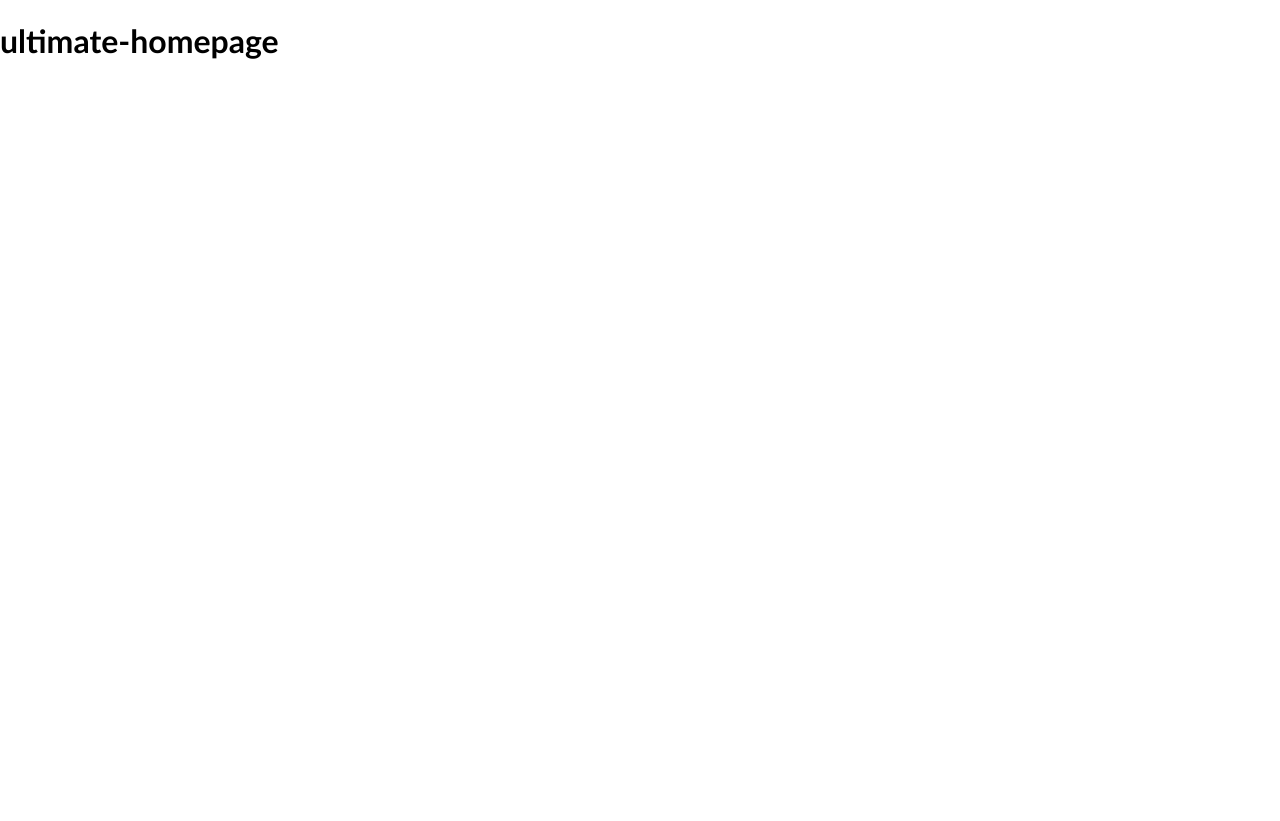
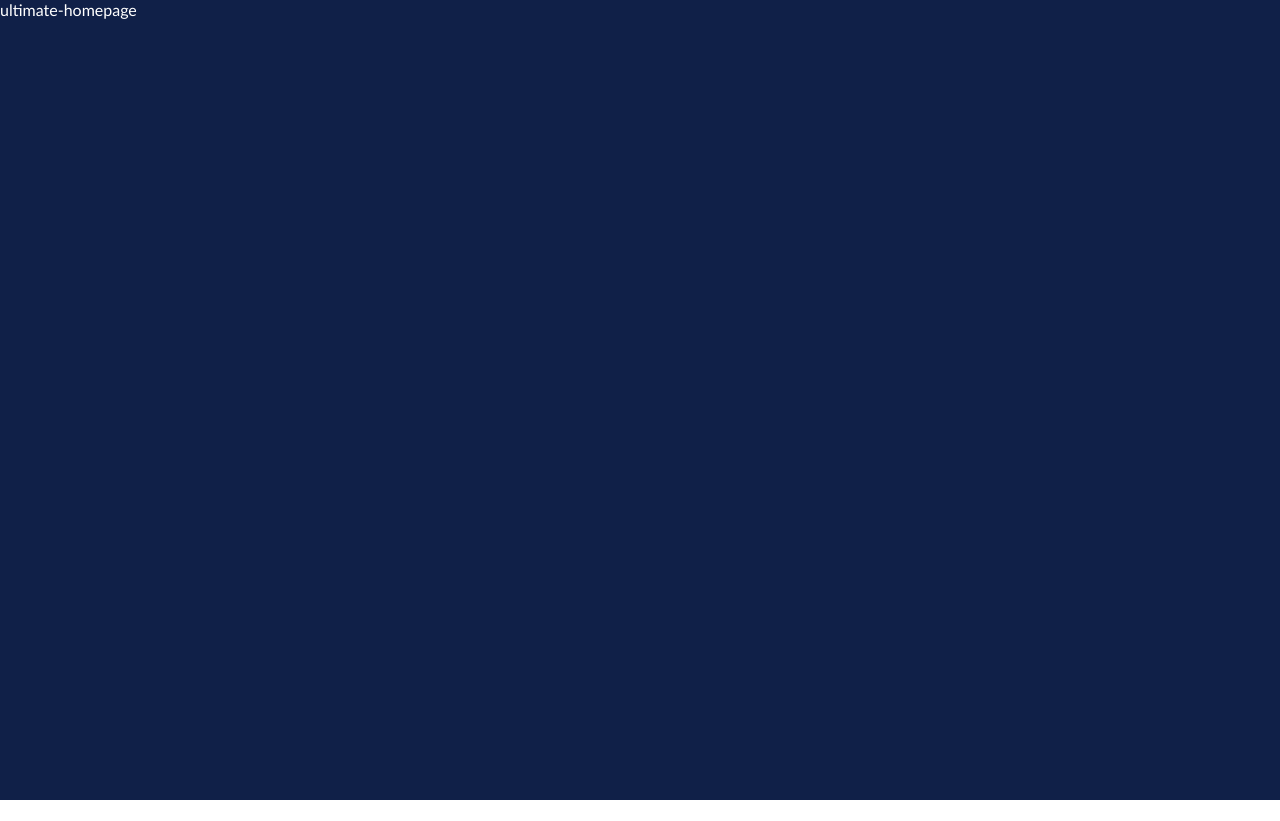
Before and after one commit to j-blackmore/ultimate-homepage, a React app: page / in a window 1280 px wide. After the commit the page ends 800 px from the top, so only its background shows below. Built offline with nearby package versions, Linux system fonts and the light colour scheme.

Commit message:
refactor: App.jsx & its styles

```diff
--- a/src/App.jsx
+++ /dev/null
@@ -1,7 +0,0 @@
-import './styles.scss';
-
-const App = () => {
-  return <h1>ultimate-homepage</h1>;
-};
-
-export default App;
--- /dev/null
+++ b/src/components/App/App.jsx
@@ -0,0 +1,5 @@
+const App = () => {
+  return <div className="ultimate-homepage">ultimate-homepage</div>;
+};
+
+export default App;
--- /dev/null
+++ b/src/components/App/_app.scss
@@ -0,0 +1,9 @@
+@use '../../scss/colors' as *;
+
+.ultimate-homepage {
+  background-color: $primary-color;
+  color: $text-color;
+
+  width: 100%;
+  height: 100%;
+}
--- a/src/index.js
+++ b/src/index.js
@@ -1,4 +1,5 @@
 import {render} from 'react-dom';
-import App from './App';
+import App from './components/App/App';
+import './styles.scss';
 
 render(<App />, document.getElementById('root'));
--- /dev/null
+++ b/src/scss/_colors.scss
@@ -0,0 +1,2 @@
+$primary-color: #102048;
+$text-color: #ffffff;
--- /dev/null
+++ b/src/scss/_components.scss
@@ -0,0 +1 @@
+@use '../components/App/app';
--- a/src/styles.scss
+++ b/src/styles.scss
@@ -1 +1,2 @@
-@import 'scss/globals';
+@use 'scss/globals';
+@use 'scss/components';
```
Also changed, not shown: 1 other file (tests, documents, lock files or other folders).
